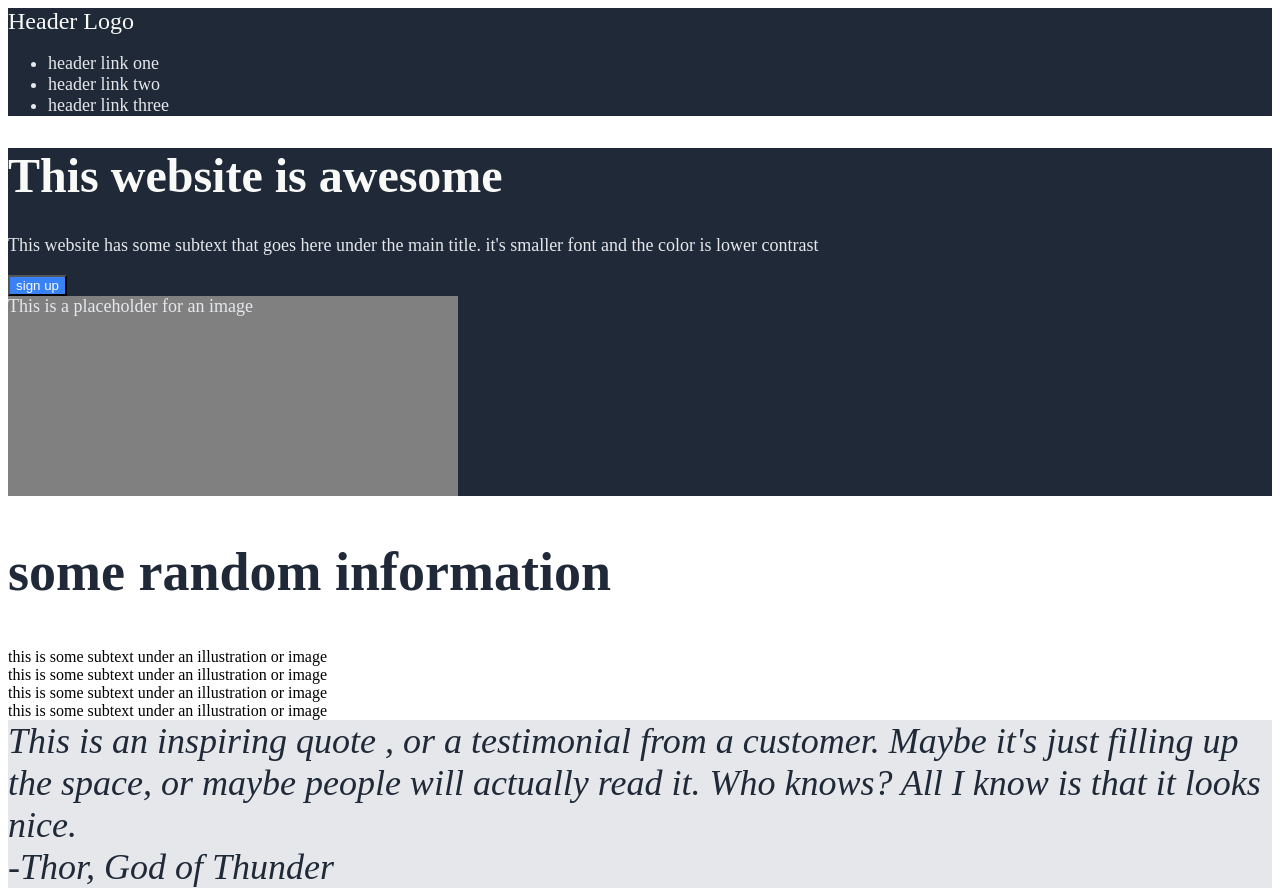
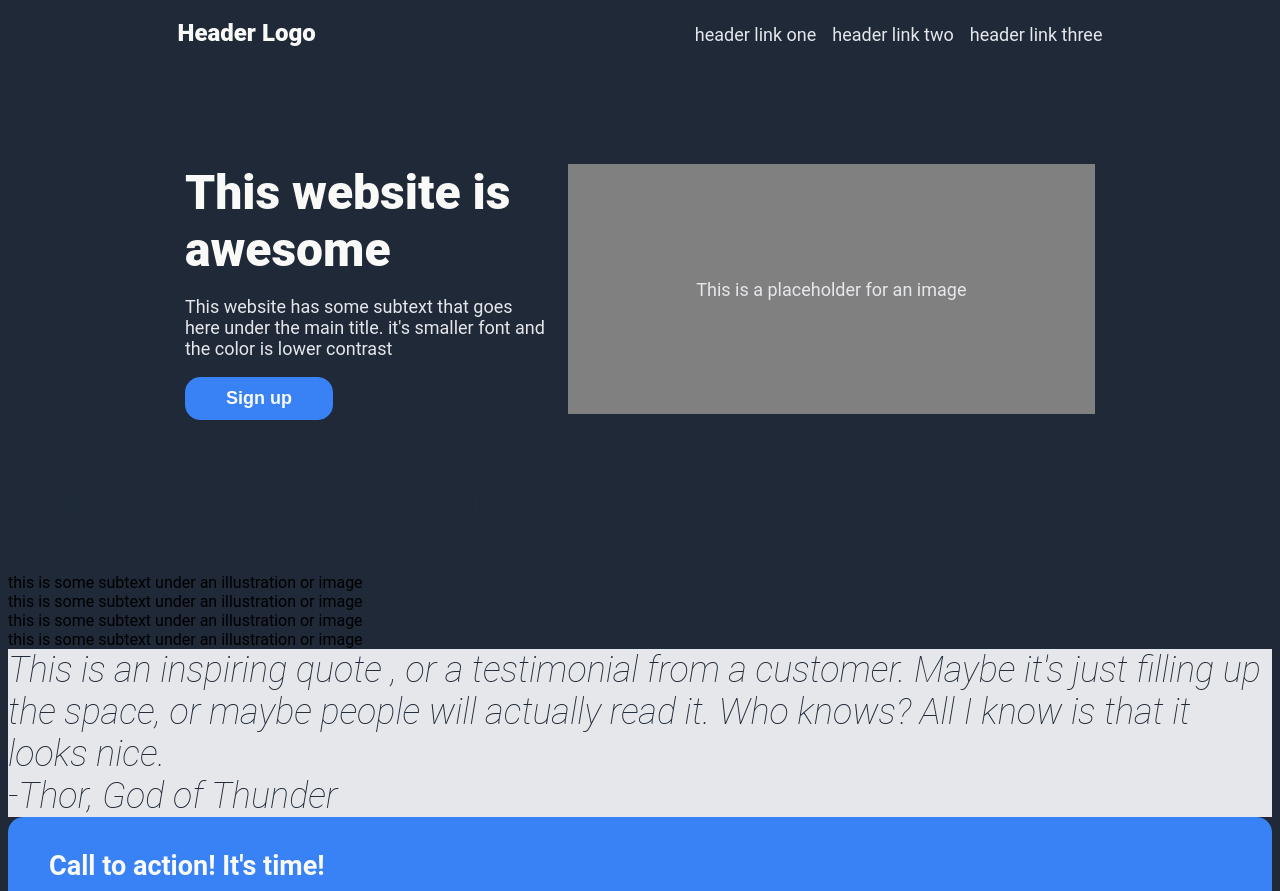
Before and after one commit to sudo-khalil/landing-page, a plain HTML site: page index.html in a window 1280 px wide. Shown: the top 891 px of the page. Drawn offline with Linux system fonts and the light colour scheme.

Commit message:
Complete header and hero sections of the page

```diff
--- a/index.html
+++ b/index.html
@@ -10,18 +10,16 @@
   <body>
         <div class="header">
           <div class="title">Header Logo</div>
-          <div class="links">
-              <ul>
+            <ul class="links">
                   <li>header link one</li>
                   <li>header link two</li>
                   <li>header link three</li>
-              </ul>
-          </div>
+            </ul>
         </div>
         <div class="hero">
-            <div><h1>This website is awesome</h1></div>
-            <div><p>This website has some subtext that goes here under the main title. it's smaller font and the color is lower contrast</p></div>
-            <div><button class="su1">sign up</button></div>
+            <div class="text"><h1>This website is awesome</h1>
+            <p>This website has some subtext that goes here under the main title. it's smaller font and the color is lower contrast</p>
+            <button class="su1">Sign up</button></div>
             <div class="img1">This is a placeholder for an image</div>
         </div>
         <div class="article">
--- a/style.css
+++ b/style.css
@@ -1,23 +1,61 @@
+body {
+    background-color: #1f2937;
+    font-family: roboto;
+}
+
 .hero , .header {
     background-color: #1f2937;
     font-size: 18px;
     color: #e5e7eb;
 }
 
+.header {
+    display: flex;
+    justify-content: space-around;
+    padding: 0px;
+    margin: 0px;
+    align-items: baseline;
+}
+
+.links {
+    display: flex;
+    justify-content: center;
+    gap: 16px;
+    margin-top: 16px;
+}
+
+div.hero {
+    display: flex;
+    width: 72%;
+    margin: auto;
+    margin-top: 8%;
+    justify-content: space-around;
+    gap: 18px;
+
+}
+
 h1 {
     font-size: 48px;
-    font-weight: bolder;
+    font-weight: 900;
     color: #f9faf8;
+    margin: 0px;
 }
 
 .title {
     font-size: 24px;
     color: #f9faf8;
+    font-weight: 900;
 }
 
 .su1 , .call-to-action {
     background-color: #3882f6;
     color: #f9faf8;
+    padding: 10px 40px;
+    font-size: large;
+    font-weight: bolder;
+    border: 1px solid #3882f6;
+    border-radius: 15px;
+
 }
 
 .information {
@@ -34,7 +72,17 @@ h1 {
     color: #1f2937;
 }
 .img1 {
-    width: 450px;
-    height: 200px;
+    width: 1000px;
+    height: 250px;
     background-color: grey;
+    display: flex;
+    justify-content: center;
+    align-items: center;
 }
+ul {
+    list-style: none;
+}
+
+.text{
+    width: 76%;
+}
```
Also changed, not shown: log.txt (added), 1 other file.
